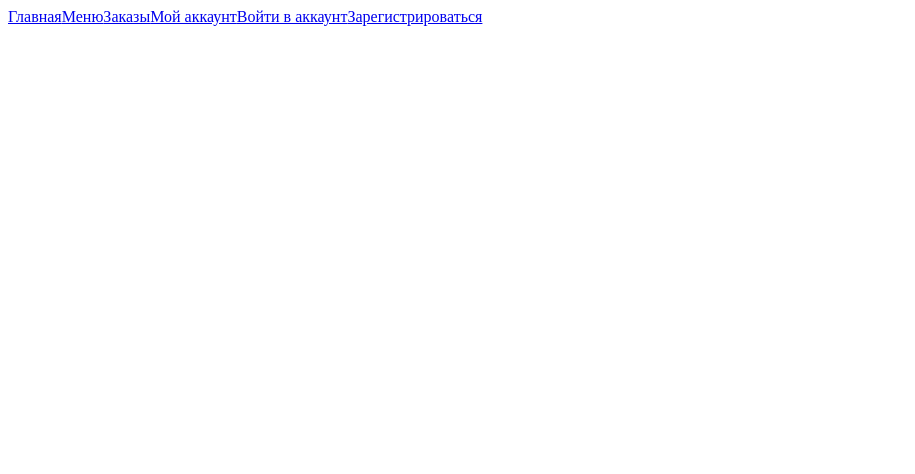
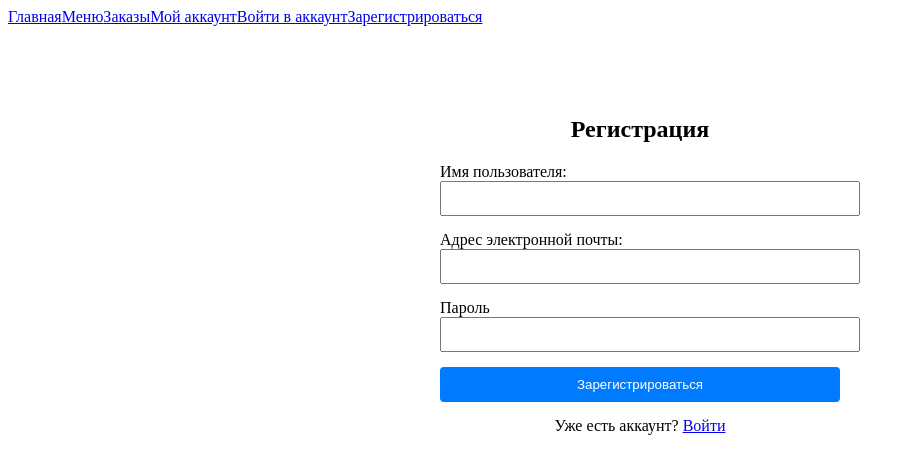
Before and after one commit to pomellonn/coffee_shop_web_site, a React app in the folder frontend/: page /register in a window 1280 px wide. Shown: the top 474 px of the page, without its empty margins (0-915 px from the left). Built offline with nearby package versions, Linux system fonts and the light colour scheme; the HTML template or start-up script is replaced by a standard one.

Commit message:
feat(ui): fix registration

```diff
--- a/frontend/src/App.jsx
+++ b/frontend/src/App.jsx
@@ -5,7 +5,7 @@ import Home from "./pages/home"
 import Menu from "./pages/menu"
 import OrdersHistory from "./pages/orders_history"
 import Login from "./pages/login"
-// import Register from './pages/register'
+import Register from "./pages/register"
 
 
 
@@ -30,7 +30,7 @@ function App() {
           <Route path="/orders_history" element={<OrdersHistory/>}/>
           <Route path="/account"element={<Account />}/>
           <Route path="/login" element={<Login />}/>
-          <Route path="/register" element={<></>}/>
+          <Route path="/register" element={<Register />}/>
           <Route path="*" element={<div>Страница не найдена (404)</div>}/>
 
         </Routes>
--- a/frontend/src/pages/register.jsx
+++ b/frontend/src/pages/register.jsx
@@ -1,6 +1,6 @@
 import {useState} from 'react'
 import {useNavigate, Link} from 'react-router-dom'
-import {register} from '..services/authService'
+import {register} from '../services/authService'
 
 function Register(){
     const [name, setName]=useState('');
@@ -24,11 +24,12 @@ function Register(){
         };
         return(
         <div style={{maxWidth:'400px', margin: '50px auto', padding: '20px' }}>
+            <h2 style={{ textAlign: 'center', marginBottom: '20px' }}>Регистрация</h2>
             <form onSubmit={handleSubmit}>
                 <div style={{ marginBottom: '15px' }}>
                     <label>Имя пользователя:</label>
                     <input
-                        type="name"
+                        type="text"
                         value={name}
                         onChange={(event)=>setName(event.target.value)}
                         required
@@ -74,9 +75,12 @@ function Register(){
                         border: 'none',
                         borderRadius: '4px'
                     }}
-                > {loading ? 'Вход...' : 'Войти'}
+                > {loading ? 'Регистрация...' : 'Зарегистрироваться'}
                 </button>
             </form>
+            <div style={{ textAlign: 'center', marginTop: '15px' }}>
+                Уже есть аккаунт? <Link to="/login">Войти</Link>
+            </div>
         </div>
     );
 }
```
